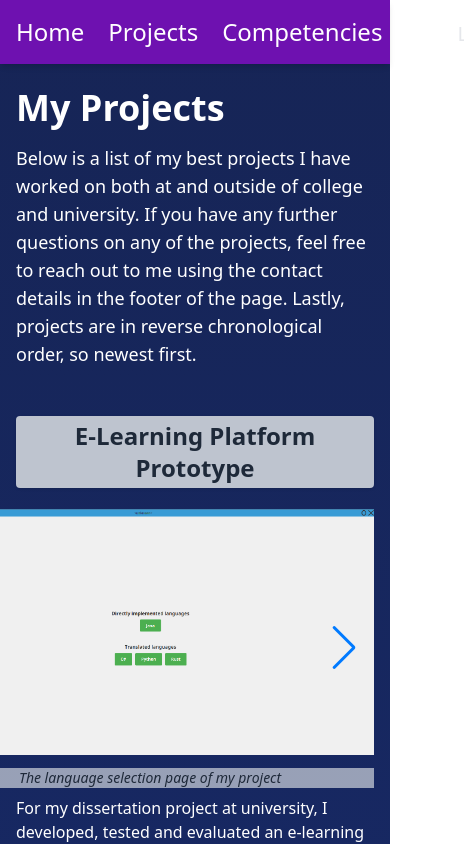
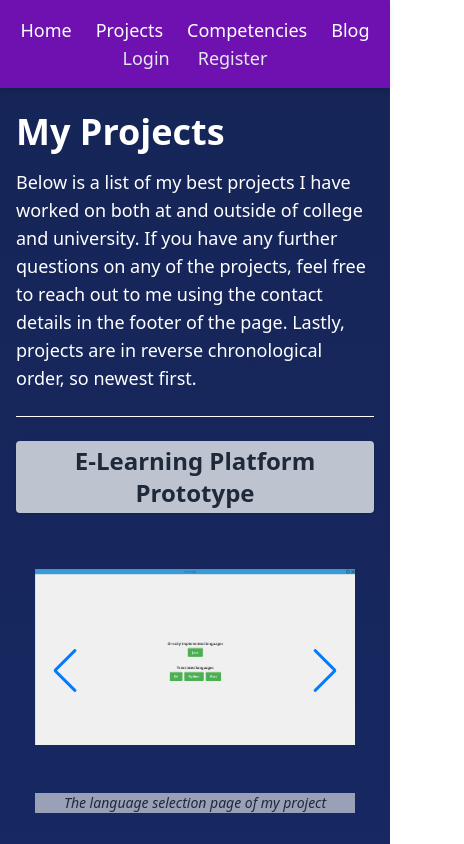
Before and after one commit to Jamming17/portfolio, a React (Vite) app: page /projects in a window 390 px wide. Shown: the top 844 px of the page, 464 px wide, since content can reach past the window. Built offline with nearby package versions, Linux system fonts and the light colour scheme.

Commit message:
Optimised for mobile

```diff
--- a/src/components/CompetencyCategory.jsx
+++ b/src/components/CompetencyCategory.jsx
@@ -1,6 +1,7 @@
 export default function CompetencyCategory({ title, tools }) {
     return (
-        <div className="mb-10">
+        <div className="mb-5 md:mb-10">
+            <hr className="md:hidden mb-5" />
             <h2 className="mb-4 py-1 bg-gray-300/90 text-3xl text-gray-800 text-center font-bold shadow rounded">{title}</h2>
             <div className="flex flex-wrap gap-4 text-center justify-center">
                 {tools.map((tool, index) => (
--- a/src/components/Header.jsx
+++ b/src/components/Header.jsx
@@ -6,8 +6,8 @@ export default function Header() {
     const { user, logout } = useContext(AuthContext);
 
     return (
-        <header className="fixed w-full z-50 shadow-md bg-purple-800 text-2xl p-4">
-            <nav className="flex justify-between items-center">
+        <header className="fixed w-full z-50 shadow-md bg-purple-800 md:text-2xl text-lg p-4">
+            <nav className="flex flex-col md:flex-row justify-between items-center">
                 <div className="space-x-6 text-white">
                     <Link to="/">Home</Link>
                     <Link to="/projects">Projects</Link>
@@ -15,12 +15,12 @@ export default function Header() {
                     <Link to="/blog">Blog</Link>
                 </div>
 
-                <div className="text-gray-200 text-xl">
+                <div className="text-gray-200 md:text-xl text-lg">
                     {!user ? (
                         <div className="space-x-3">
-                            <Link to="/blog/login">Login</Link>
-                            <span className="text-2xl text-white">/</span>
-                            <Link to="/blog/register">Register</Link>
+                            <Link className="p-2 md:p-0" to="/blog/login">Login</Link>
+                            <span className="text-2xl hidden md:inline text-white">/</span>
+                            <Link className="p-2 md:p-0" to="/blog/register">Register</Link>
                         </div>
                     ) : (
                         <div className="space-x-3">
--- a/src/components/ProjectInstance.jsx
+++ b/src/components/ProjectInstance.jsx
@@ -7,11 +7,12 @@ export default function ProjectInstance({ title, text, images = [], imageLeft =
     const hasImages = images.length > 0;
 
     return (
-        <div className={"my-12 max-w-5xl mx-auto"}>
+        <div className={"my-6 md:my-12 max-w-5xl mx-auto"}>
+            <hr className="md:hidden mb-6" />
             <h2 className="mb-4 py-1 bg-gray-300/90 text-2xl text-gray-800 text-center font-bold shadow rounded">{title}</h2>
             {hasImages && (
                 <div className="relative">
-                    <div className={`${imageLeft ? "float-right" : "float-left"} w-112 ${imageLeft ? "ml-4" : "mr-4"}`}>
+                    <div className={`mx-auto ${imageLeft ? "md:float-right md:ml-4" : "md:float-left md:mr-4"} w-80 md:w-112`}>
                         <Swiper
                             modules={[Navigation]}
                             navigation
--- a/src/index.css
+++ b/src/index.css
@@ -20,13 +20,13 @@
 }
 
 .swiper-button-next {
-  padding: 100px 20px 100px 40px;
+  padding: 100px 20px 130px 40px;
   top: 60%;
   transform: translateY(-40%);
 }
 
 .swiper-button-prev {
-  padding: 100px 40px 100px 20px;
+  padding: 100px 40px 130px 20px;
   top: 60%;
   transform: translateY(-40%);
 }
--- a/src/pages/Competencies.jsx
+++ b/src/pages/Competencies.jsx
@@ -17,11 +17,12 @@ import nodejsLogo from "../assets/logos/nodejs.png";
 import expressjsLogo from "../assets/logos/expressjs.png";
 import azurepythonfunctionappLogo from "../assets/logos/azurepythonfunctionapp.png";
 import cosmosdbLogo from "../assets/logos/cosmosdb.png";
+import postgresqlLogo from "../assets/logos/postgresql.png";
 
 import azureLogo from "../assets/logos/azure.png";
 import gaeLogo from "../assets/logos/gae.png";
 import netlifyLogo from "../assets/logos/netlify.png";
-import herokuLogo from "../assets/logos/heroku.png";
+import linuxserver from "../assets/logos/linuxserver.png";
 
 import burpsuiteLogo from "../assets/logos/burpsuite.png";
 import wiresharkLogo from "../assets/logos/wireshark.png";
@@ -62,13 +63,14 @@ export default function Competencies() {
         { name: "Node.js", logo: nodejsLogo },
         { name: "Express.js", logo: expressjsLogo },
         { name: "Azure Python Functions", logo: azurepythonfunctionappLogo },
-        { name: "CosmosDB", logo: cosmosdbLogo }
+        { name: "CosmosDB", logo: cosmosdbLogo },
+        { name: "PostgreSQL", logo: postgresqlLogo}
     ];
     const cloudAndDeployment = [
         { name: "Microsoft Azure", logo: azureLogo },
         { name: "Google App Engine", logo: gaeLogo },
         { name: "Netlify", logo: netlifyLogo },
-        { name: "Heroku", logo: herokuLogo }
+        { name: "Linux Server", logo: linuxserver }
     ];
     const cybersecurity = [
         { name: "Burp Suite", logo: burpsuiteLogo },
@@ -94,7 +96,7 @@ export default function Competencies() {
     ];
     return (
         <div className="prose max-w-5xl mx-auto">
-            <h1 className="text-4xl font-bold mb-4">Competencies</h1>
+            <h1 className="text-4xl font-bold mb-4 mt-6 md:mt-0">Competencies</h1>
             <p className="text-lg mb-10">
                 Below is a list of programming languages, software, frameworks, libraries and other tools that I have learned and practiced as a computer scientist. I have of course used more tools than just those listed below, but I have chosen to list only tools that I either know well now or would be able to get back into comfortably quickly.<br className="mb-6" />
                 If you require more information about my skill in a particular area, feel free to contact me on one of the platforms listed in the footer of the page!
--- a/src/pages/Home.jsx
+++ b/src/pages/Home.jsx
@@ -4,11 +4,11 @@ import stonehengeImg from "../assets/stonehenge.jpg";
 export default function Home() {
     return (
         <div className="prose max-w-5xl mx-auto">
-            <h1 className="text-4xl font-bold mb-4">Homepage</h1>
+            <h1 className="text-4xl font-bold mb-4 mt-6 md:mt-0">Homepage</h1>
             <img
                 src={stonehengeImg}
                 alt="A picture of me at Stonehenge"
-                className="float-right w-70 h-110 ml-6 mb-4 object-cover shadow-lg"
+                className="md:float-right w-70 h-110 ml-6 mb-4 object-cover shadow-lg"
             />
             <p className="text-lg">
                 Hello! My name is Jack and welcome to my website! This website has been fully built by me using my full-stack development skills. The code and more infomation about this site is available on my <a href="https://github.com/Jamming17/portfolio" className="underline">GitHub</a>.<br className="mb-6"/>
--- a/src/pages/Projects.jsx
+++ b/src/pages/Projects.jsx
@@ -155,7 +155,7 @@ export default function Projects() {
 
     return (
         <div className="prose max-w-5xl mx-auto">
-            <h1 className="text-4xl font-bold mb-4">My Projects</h1>
+            <h1 className="text-4xl font-bold mb-4 mt-6 md:mt-0">My Projects</h1>
             <p className="text-lg">
                 Below is a list of my best projects I have worked on both at and outside of college and university. If you have any further questions on any of the projects, feel free to reach out to me using the contact details in the footer of the page. Lastly, projects are in reverse chronological order, so newest first.
             </p>
```
Also changed, not shown: src/assets/logos/linuxserver.png (added), 1 other file (tests, documents, lock files or other folders).
